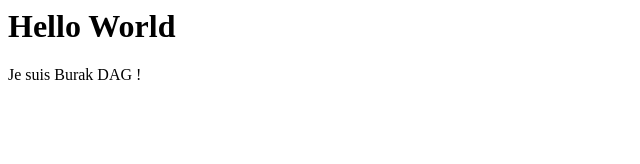
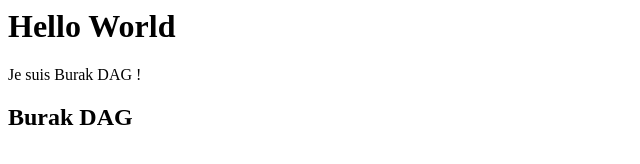
Before and after one commit to daggburakk/helloworld2023, a plain HTML site: page index.html in a window 1280 px wide. Shown: the whole page, without its empty margins (0-640 px from the left). Drawn offline with Linux system fonts and the light colour scheme.

Commit message:
Ajout titre 2

```diff
--- a/index.html
+++ b/index.html
@@ -1,2 +1,3 @@
 <h1>Hello World</h1>
 <p>Je suis Burak DAG !</p>
+<h2>Burak DAG</h2>
```
